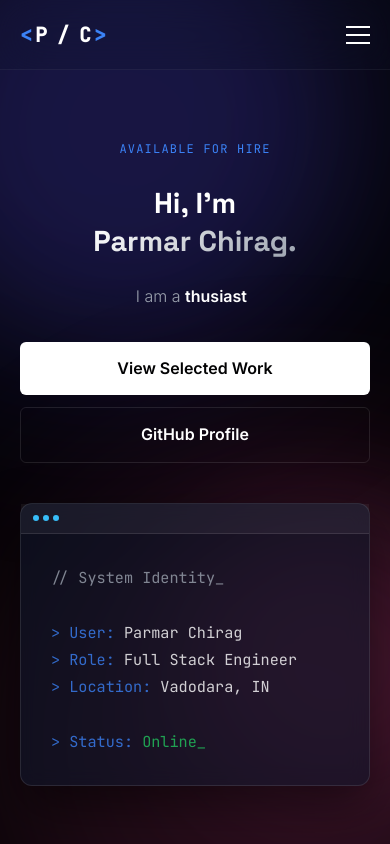
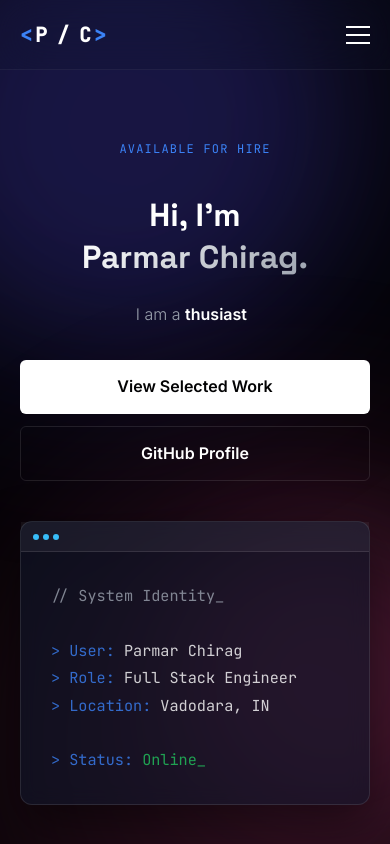
Before and after one commit to chirag-parmar16/portfolio, a plain HTML site: page index.html in a window 390 px wide. Shown: the top 844 px of the page. Drawn offline with nearby package versions, Linux system fonts and the light colour scheme.

Commit message:
fixed 33

```diff
--- a/css/style.css
+++ b/css/style.css
@@ -583,4 +583,13 @@ ul { list-style: none; }
 
     /* Footer */
     .console-footer { margin-top: 20px; padding-top: 10px; }
+
+    /* Hero Fixes (Consolidated) */
+    .hero-title {
+        font-size: 2rem !important; /* Force smaller size */
+        line-height: 1.3 !important;
+        margin-bottom: 24px; padding-top: 20px;
+    }
+    .hero-desc { font-size: 1rem !important; margin-bottom: 32px; }
+    .label-pill { margin-bottom: 16px; font-size: 0.75rem; }
 }
```
